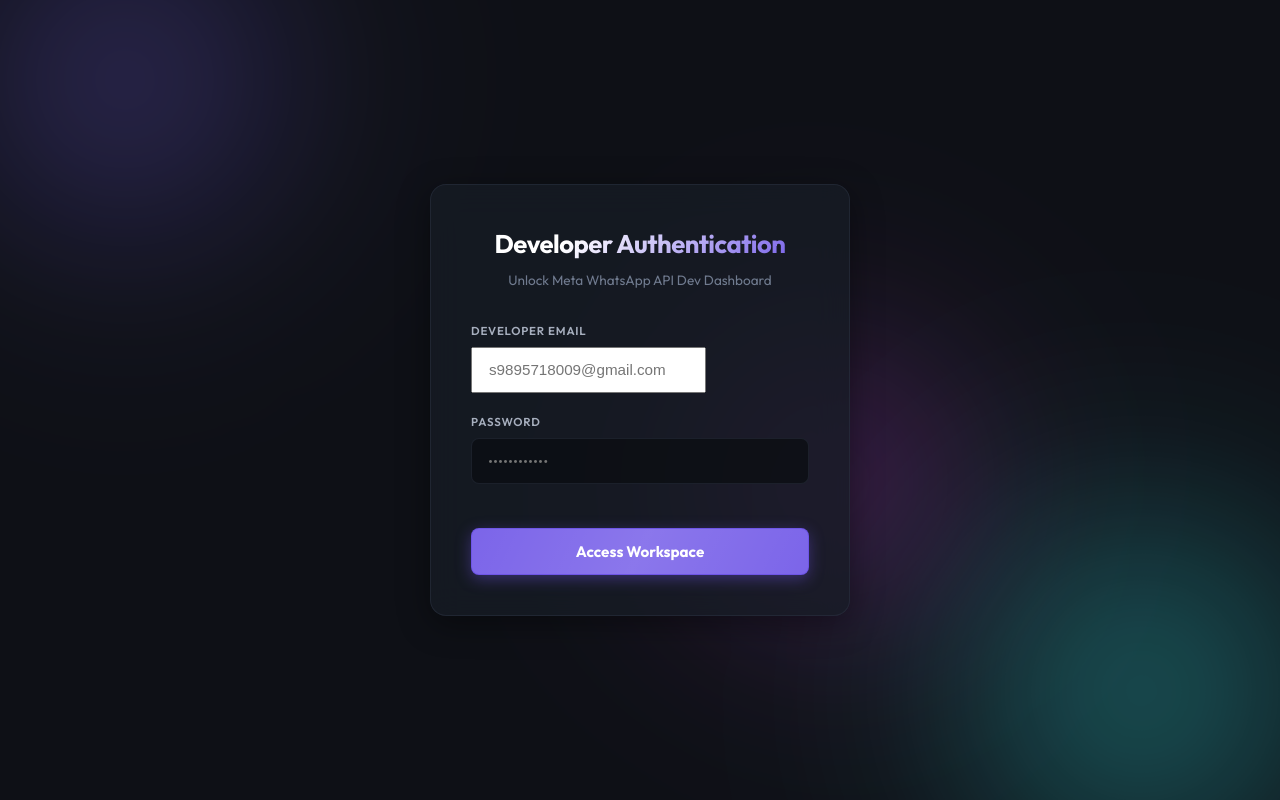
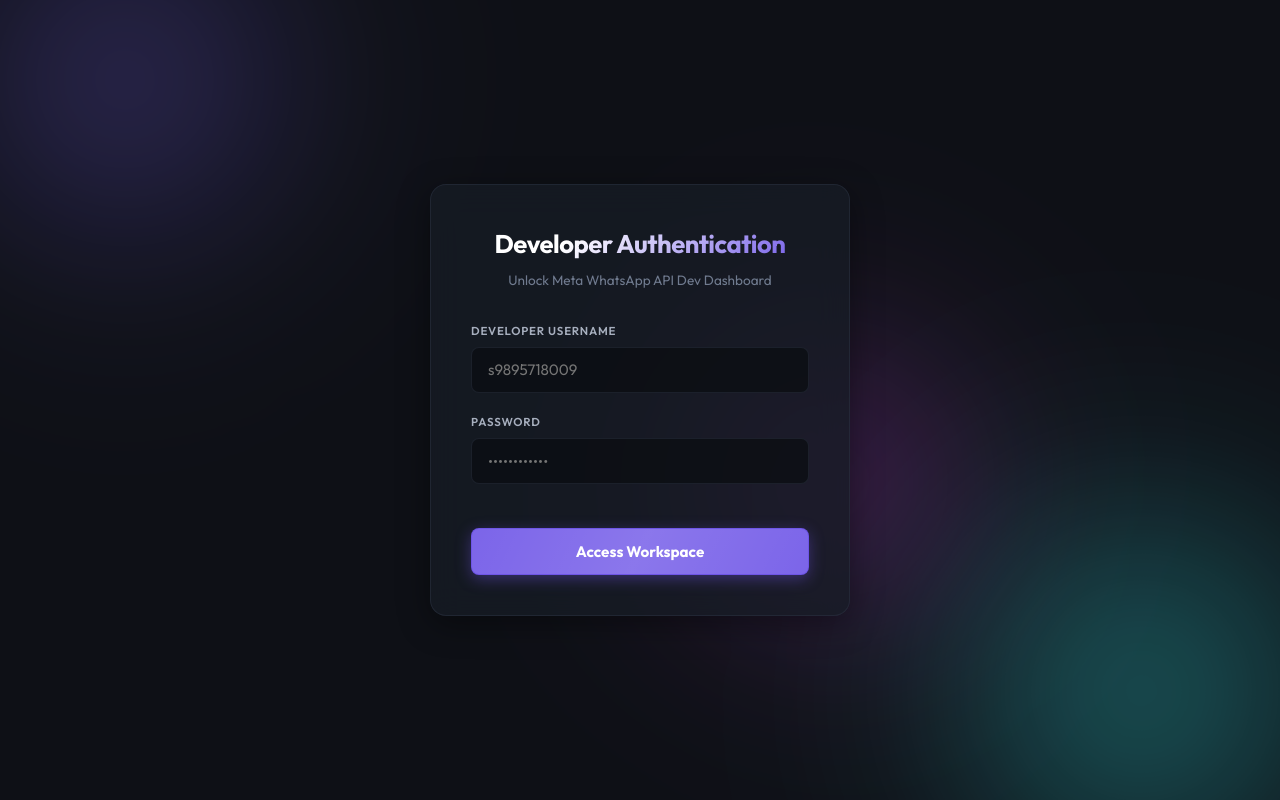
Before and after one commit to thedesigns/facebook_checker, a website: page public/index.html in a window 1280 px wide. Drawn offline with Linux system fonts and the light colour scheme.

Commit message:
Change login identity to plain username s9895718009 to protect email privacy

```diff
--- a/public/index.html
+++ b/public/index.html
@@ -32,8 +32,8 @@
 
       <form id="login-form">
         <div class="form-group">
-          <label for="login-username">Developer Email</label>
-          <input type="email" id="login-username" placeholder="s9895718009@gmail.com" required autocomplete="username">
+          <label for="login-username">Developer Username</label>
+          <input type="text" id="login-username" placeholder="s9895718009" required autocomplete="username">
         </div>
 
         <div class="form-group">
--- a/server.js
+++ b/server.js
@@ -12,7 +12,7 @@
 app.use(express.static(path.join(__dirname, 'public')));
 
 // Credentials Config
-const AUTH_USERNAME = 's9895718009@gmail.com';
+const AUTH_USERNAME = 's9895718009';
 const AUTH_PASSWORD = 'BIZ@whatz_3335596333';
 const AUTH_TOKEN = 'secure_session_token_biz_whatz_3335596333_dev_studio';
 
```
